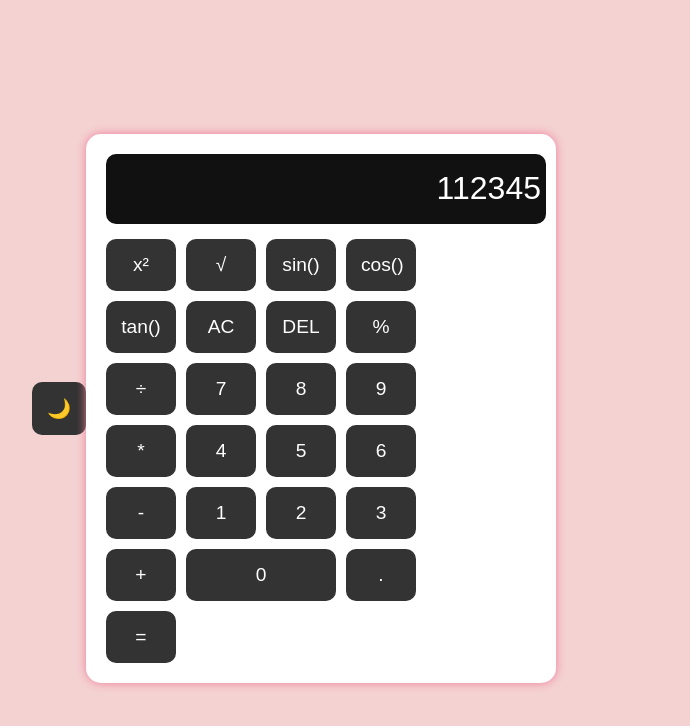
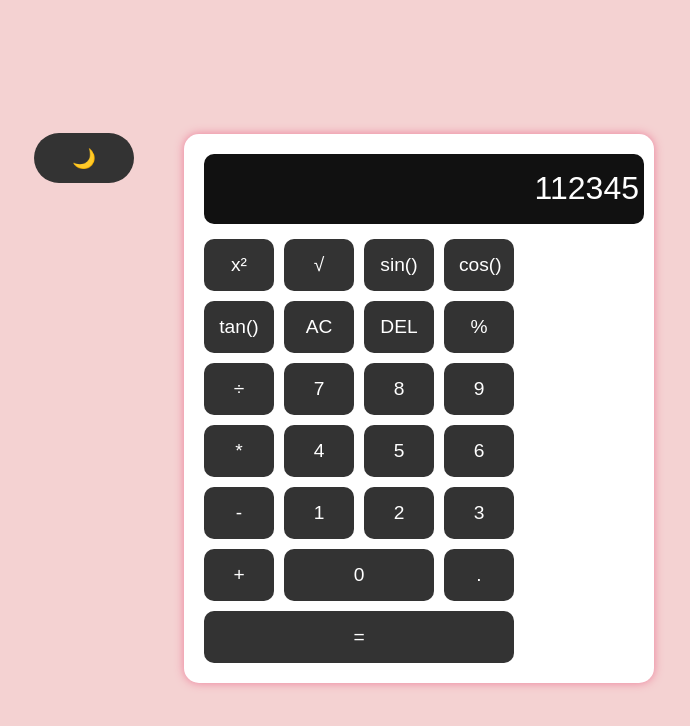
Before and after one commit to Aparna2023-creator/calculator, a plain HTML site: page index.html in a window 1280 px wide. Shown: the whole page, without its empty margins (346-1036 px from the left). Drawn offline with Linux system fonts and the light colour scheme.

Commit message:
Add new styles for equal button and theme toggle

```diff
--- a/style.css
+++ b/style.css
@@ -51,3 +51,25 @@ button:hover{
 .zero{
     grid-column: span 2;
 }
+
+.equal{
+    grid-column: span 4;
+
+}
+
+#theme-toggle{
+    width: 100px;
+    height: 50px;
+    padding: 5px;
+    border-radius: 50px;
+    margin-left: 100px;
+    margin-right: 50px;
+    margin-top: 200px;
+    margin-bottom: 700px;
+    transition: 0.3s;
+}
+
+body.dark{
+    background-color: #222;
+    color: white;
+}
```
